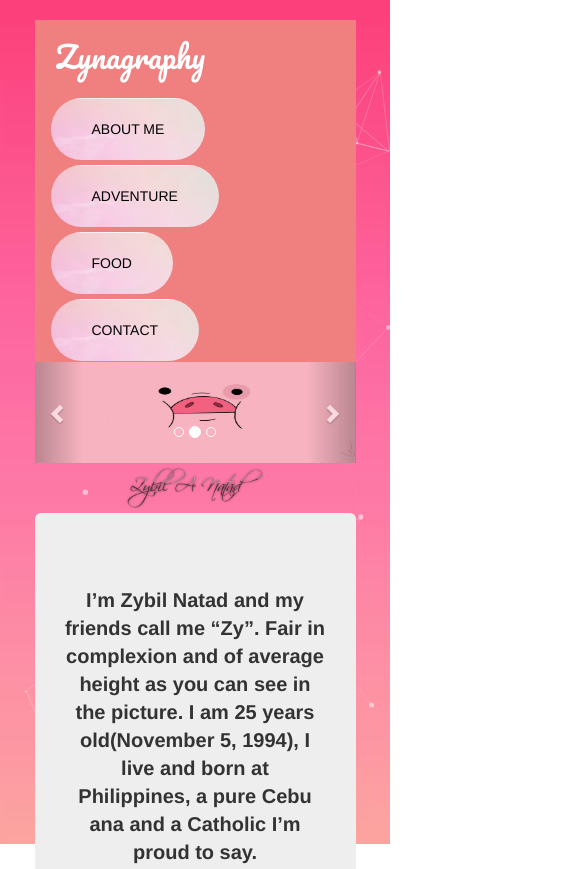
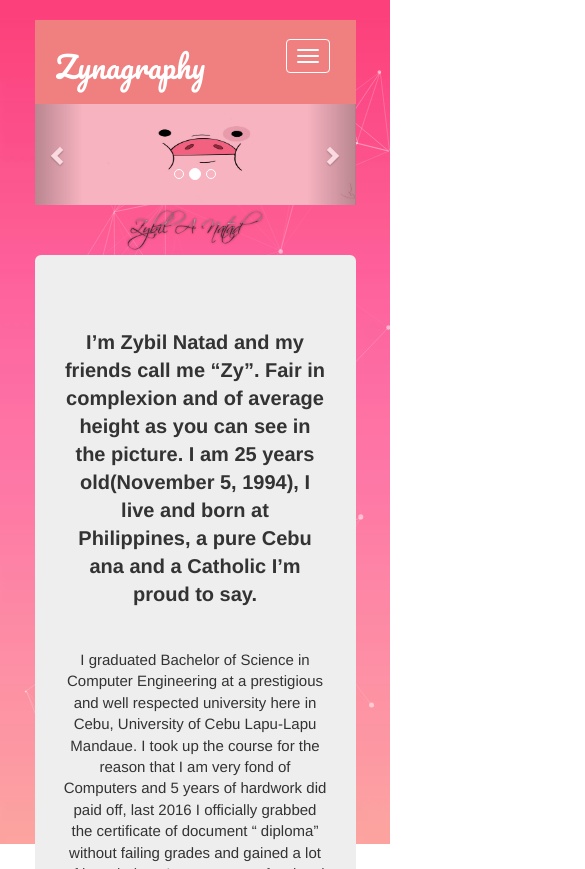
Before and after one commit to natadzybil/FDCI-NATAD-WEBDEV, a plain HTML site: page 3.CSS/BOOTSTRAP/index.html in a window 390 px wide. Shown: the top 869 px of the page, 585 px wide, since content can reach past the window. Drawn offline with nearby package versions, Linux system fonts and the light colour scheme.

Commit message:
Bootsrap : Fixes
Last Finishing fixes

```diff
--- a/3.CSS/BOOTSTRAP/index.html
+++ b/3.CSS/BOOTSTRAP/index.html
@@ -19,9 +19,17 @@
 						<div class="container carousel_container">
 							<nav class="navbar navbar-light">
 								<div class="container-fluid">
+									<div class="navbar-header">
+		      								<button type="button" style="color: black;" class="navbar-toggle" data-toggle="collapse" data-target="#myNavbar">
+		        								<span class="icon-bar"></span>
+		        								<span class="icon-bar"></span>
+		        								<span class="icon-bar"></span>
+		      								</button>
+		      								<a class="action-button shadow" href="#" id="zynagraphy”">Zynagraphy</a>
+		    						</div>
+
 									<!-- Nav Bar -->
-								    <div class="navbar-header">
-											<a class="action-button shadow" href="#" style="margin-right: 80px;">Zynagraphy</a>
+								    <div class="collapse navbar-collapse" style="width: 100%;" id="myNavbar">
 									    	<a href="#about" class="btn btn-white btn-animation-1">About Me</a>
 									    	<a href="#adventuregallery" class="btn btn-white btn-animation-1">Adventure</a>
 									    	<a href="#foodgallery" class="btn btn-white btn-animation-1">Food</a>
@@ -88,8 +96,8 @@
 						</div>
 
 						<div>
-							<div class="row" style="padding: 0px;">
-							    <div class="col-sm-1" style=""><img src="img/pig_emoticon.png" alt="profile"></div>
+							<div class="row" style="padding: 0px; width: 100%;">
+							    <div class="col-sm-1" style=""><img src="img/pig_emoticon.png" alt="profile" class="emoticonpig"></div>
 							    <div class="col-sm-1" style=""><img src="img/pig_emoticon.png" alt="profile"></div>
 							    <div class="col-sm-1" style=""><img src="img/pig_emoticon.png" alt="profile"></div>
 							    <div class="col-sm-1" style=""><img src="img/pig_emoticon.png" alt="profile"></div>
@@ -247,9 +255,9 @@
 						</div>
 					</div>
 
-							<div class="container contact_board" align="center" style="margin-top: 20px;">
-									<div class="col-sm-6" style="position: relative; padding-top: auto; width: 50%; height: 482px;">
-										 <img src="img/myAvatar.png" alt="" style="width: auto;">
+							<div class="container contact_board" style="margin-top: 20px;" id="contactme">
+									<div class="col-sm-6" style="position: relative; padding-top: auto; height: 482px;">
+										 <img src="img/myAvatar.png" alt="" style="width: 100%; display: inline-block; position: absolute;" align="center">
 									</div>
 											<div class="col-sm-6" style="position: relative; padding-top: 50px;">
 												<div align="center">
--- a/3.CSS/BOOTSTRAP/myStyle.css
+++ b/3.CSS/BOOTSTRAP/myStyle.css
@@ -5,6 +5,10 @@ html {
 .maincontainer {
     table-layout: fixed;
     padding: 5%;
+}
+
+.container-fluid {
+    padding-top: 10px;
 }
 
 .carousel_container {
@@ -151,6 +155,10 @@ input[type=submit]{
     border-style: solid;
 }
 
+#zynagraphy {
+  font-size: 280%;
+}
+
 .action-button
 {
     position: relative;
@@ -175,6 +183,7 @@ input[type=submit]{
     font-size: 30px;
     color: #FFF;
     text-decoration: none;
+
 }
 
 .blue
@@ -183,6 +192,7 @@ input[type=submit]{
     border-bottom: 5px solid #2980B9;
     text-shadow: 0px -2px #2980B9;
     text-align: center;
+     width: 100%;
 }
 
 .pink
@@ -190,7 +200,7 @@ input[type=submit]{
     background-color: #fb00ff;
     border-bottom: 5px solid #BD3E31;
     text-shadow: 0px -2px #BD3E31;
-    width: 30%;
+    width: 100%;
 }
 
 .action-button:active
@@ -263,15 +273,14 @@ input[type=submit]{
 .btn:visited{
   text-decoration: none;
   text-transform:uppercase;
-  position:relative;
-  top:0;
-  left:0;
-  padding:20px 40px;
+  position:inherit;
+  padding:2% 5%;
   border-radius:100px;
   display:inline-block;
   transition: all .5s;
-  margin-top: 5px;
-  margin-right: 100px;
+  margin: .5% .5%;
+  text-align: left;
+  float: right;
 }
 
 .btn-white{
@@ -343,3 +352,19 @@ input[type=submit]{
     transform: translateY(-1.0em);
 
 }
+
+.navbar-toggle .icon-bar {
+    background-color: white;
+}
+
+.navbar-toggle {
+    position: relative;
+    float: right;
+    padding: 9px 10px;
+    margin-right: 10px;
+    margin-top: 8px;
+    margin-bottom: 8px;
+    background-image: none;
+    border: 1px solid white;
+    border-radius: 4px;
+}
```
